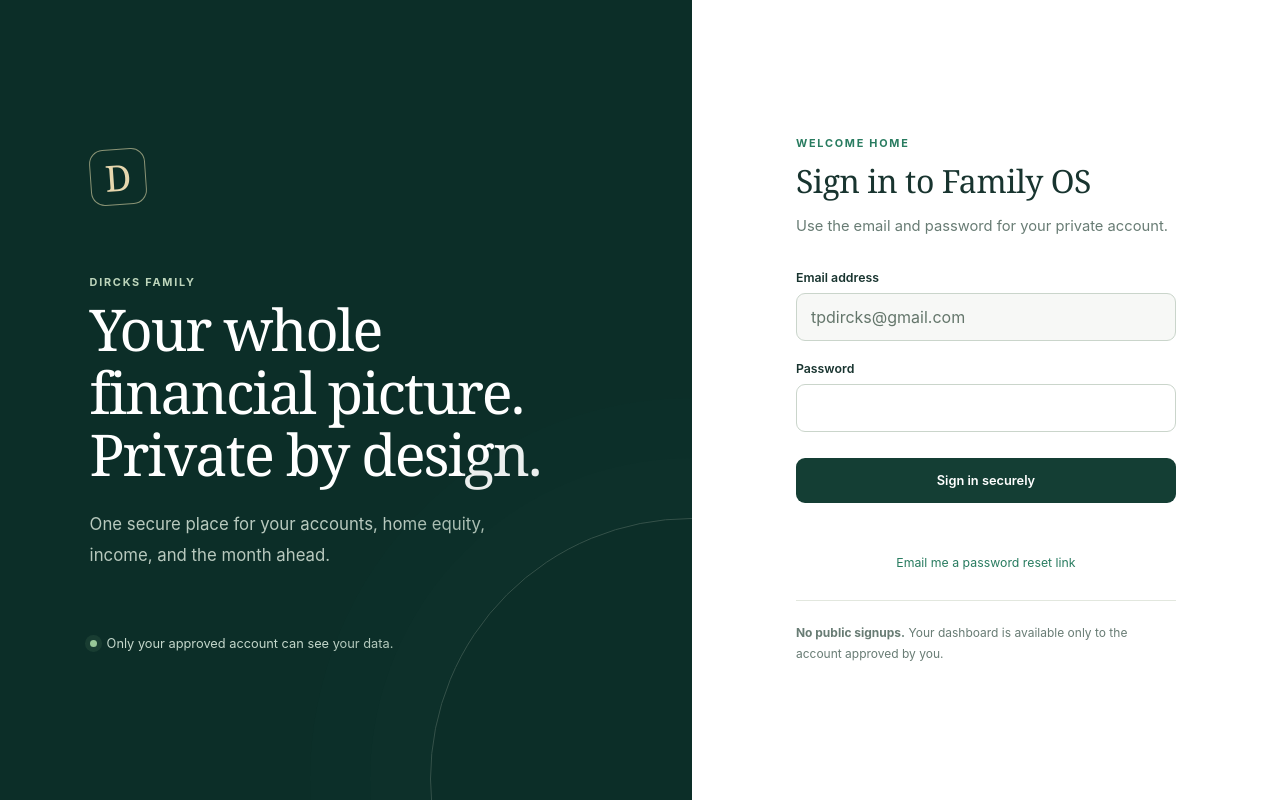
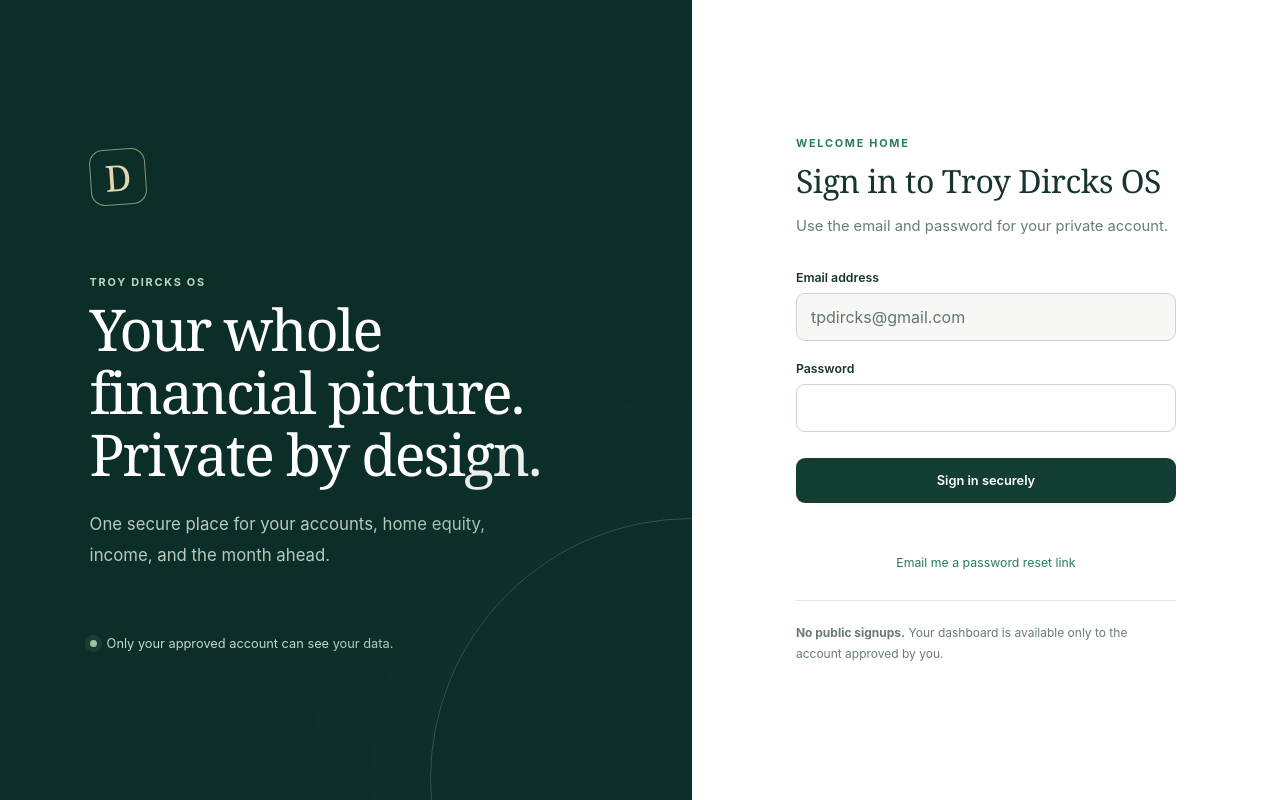
Before and after one commit to tpdircks/dircks-family-os, a plain HTML site: page 404.html in a window 1280 px wide. Drawn offline with nearby package versions, Linux system fonts and the light colour scheme.

Commit message:
Rename the display title to Troy Dircks OS.
Update the page title, login screen, header, footers, and README heading. Leave repo paths, identifiers, and the database names unchanged.

Co-authored-by: tpdircks <tpdircks@users.noreply.github.com>

```diff
--- a/404.html
+++ b/404.html
@@ -8,7 +8,7 @@
   <meta http-equiv="Cache-Control" content="no-store">
   <meta http-equiv="Content-Security-Policy" content="default-src 'self'; script-src 'self' https://cdn.jsdelivr.net; style-src 'self'; connect-src 'self' https://*.supabase.co; img-src 'self' data:; font-src 'self'; object-src 'none'; base-uri 'none'; form-action 'self'; frame-ancestors 'none'; upgrade-insecure-requests">
   <meta name="theme-color" content="#122c2b">
-  <title>Dircks Family OS</title>
+  <title>Troy Dircks OS</title>
   <link rel="icon" href="favicon.svg" type="image/svg+xml">
   <link rel="stylesheet" href="styles.css?v=20261123a">
   <script src="https://cdn.jsdelivr.net/npm/@supabase/supabase-js@2.116.0/dist/umd/supabase.js" crossorigin="anonymous" defer></script>
@@ -16,12 +16,12 @@
   <script src="app.js?v=20261123a" defer></script>
 </head>
 <body>
-  <noscript><div class="noscript">Dircks Family OS needs JavaScript for secure sign-in.</div></noscript>
+  <noscript><div class="noscript">Troy Dircks OS needs JavaScript for secure sign-in.</div></noscript>
 
   <main id="login-screen" class="login-shell">
     <section class="login-brand" aria-label="About this private dashboard">
       <div class="brand-mark" aria-hidden="true">D</div>
-      <p class="eyebrow light">DIRCKS FAMILY</p>
+      <p class="eyebrow light">TROY DIRCKS OS</p>
       <h1>Your whole financial picture.<br>Private by design.</h1>
       <p class="brand-copy">One secure place for your accounts, home equity, income, and the month ahead.</p>
       <div class="privacy-line"><span class="privacy-dot"></span>Only your approved account can see your data.</div>
@@ -29,7 +29,7 @@
     <section class="login-panel">
       <div id="login-form-view">
         <p class="eyebrow">WELCOME HOME</p>
-        <h2>Sign in to Family OS</h2>
+        <h2>Sign in to Troy Dircks OS</h2>
         <p class="muted">Use the email and password for your private account.</p>
         <form id="login-form" autocomplete="on">
           <label for="email">Email address</label>
@@ -58,7 +58,7 @@
 
   <div id="app-shell" class="app-shell is-hidden">
     <header class="topbar">
-      <div class="topbar-brand"><div class="small-mark" aria-hidden="true">D</div><div><div class="app-name">Dircks Family <span>OS</span></div><div class="app-caption">Private life dashboard</div></div></div>
+      <div class="topbar-brand"><div class="small-mark" aria-hidden="true">D</div><div><div class="app-name">Troy Dircks <span>OS</span></div><div class="app-caption">Private life dashboard</div></div></div>
       <div class="session-controls"><span class="secure-badge"><span></span>Private session</span><button id="sign-out" class="button secondary" type="button">Sign out</button></div>
     </header>
     <nav class="tabbar" aria-label="Life OS sections">
@@ -102,7 +102,7 @@
 
       <section class="mortgage-card card"><div><p class="eyebrow">THE LONG VIEW</p><h2>Murray mortgage</h2><p class="muted">Your fixed 3.000% home loan, with the next payment clearly in view.</p></div><div id="mortgage-details" class="mortgage-stats"></div></section>
 
-      <footer><span>Dircks Family OS</span><span>Secure access. No bank credentials or full account numbers stored.</span></footer>
+      <footer><span>Troy Dircks OS</span><span>Secure access. No bank credentials or full account numbers stored.</span></footer>
       </section>
 
       <section id="panel-calendar" data-tab-panel="calendar" role="tabpanel" aria-labelledby="tab-calendar" tabindex="0" hidden>
@@ -144,7 +144,7 @@
           <div id="calendar-upcoming"></div>
         </section>
 
-        <footer><span>Dircks Family OS</span><span>Calendar details stay in your private account and clear when you sign out.</span></footer>
+        <footer><span>Troy Dircks OS</span><span>Calendar details stay in your private account and clear when you sign out.</span></footer>
       </section>
 
       <section id="panel-book" data-tab-panel="book" role="tabpanel" aria-labelledby="tab-book" tabindex="0" hidden>
@@ -222,7 +222,7 @@
           </div>
         </section>
 
-        <footer><span>Dircks Family OS</span><span>Outreach details stay in your private account and clear when you sign out.</span></footer>
+        <footer><span>Troy Dircks OS</span><span>Outreach details stay in your private account and clear when you sign out.</span></footer>
       </section>
 
       <section id="panel-physical" data-tab-panel="physical" role="tabpanel" aria-labelledby="tab-physical" tabindex="0" hidden>
@@ -313,7 +313,7 @@
           <div id="other-readings-body"></div>
         </details>
 
-        <footer><span>Dircks Family OS</span><span>Health figures stay in your private account and clear when you sign out.</span></footer>
+        <footer><span>Troy Dircks OS</span><span>Health figures stay in your private account and clear when you sign out.</span></footer>
       </section>
     </main>
   </div>
```
Also changed, not shown: index.html (+9 -9 lines), 1 other file.
